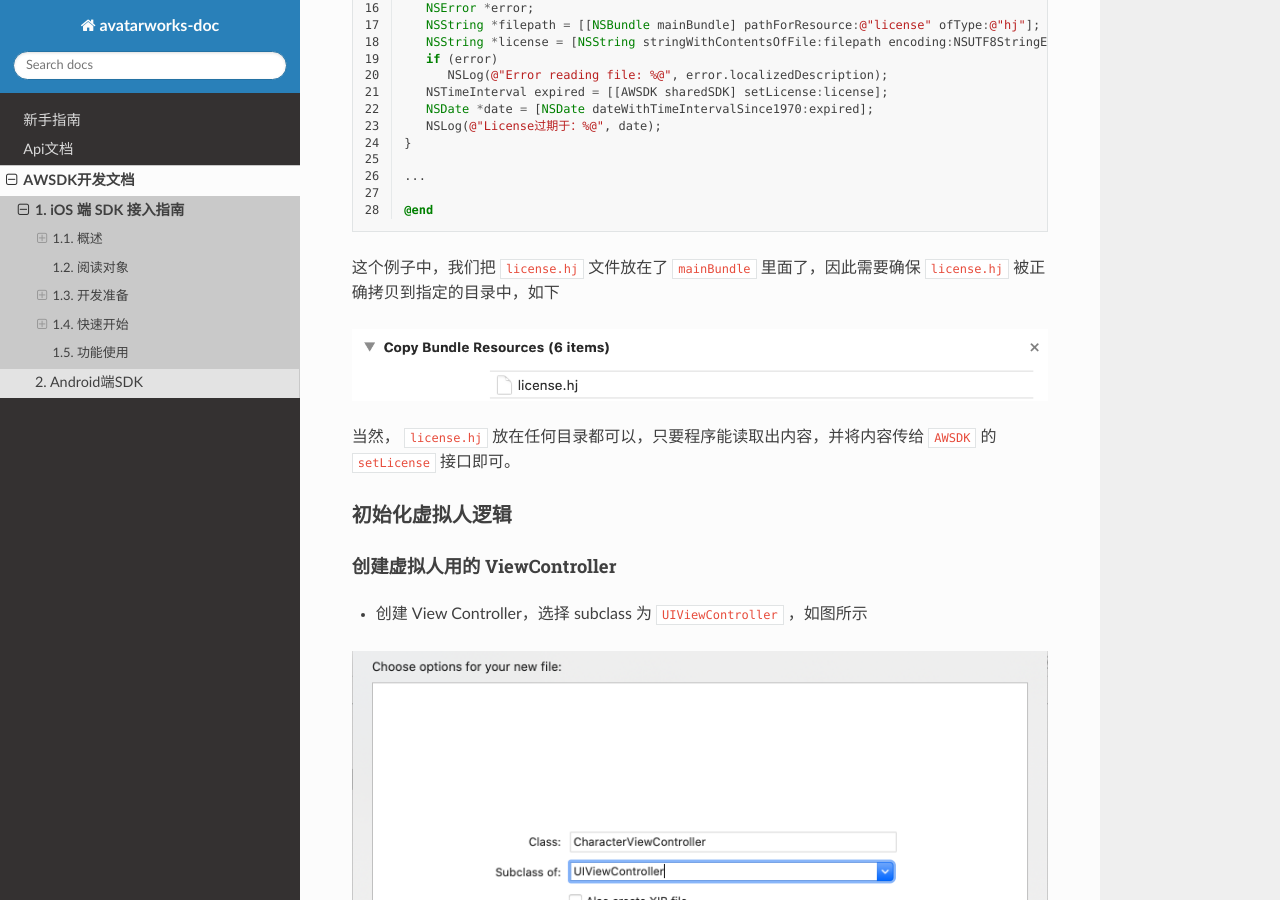
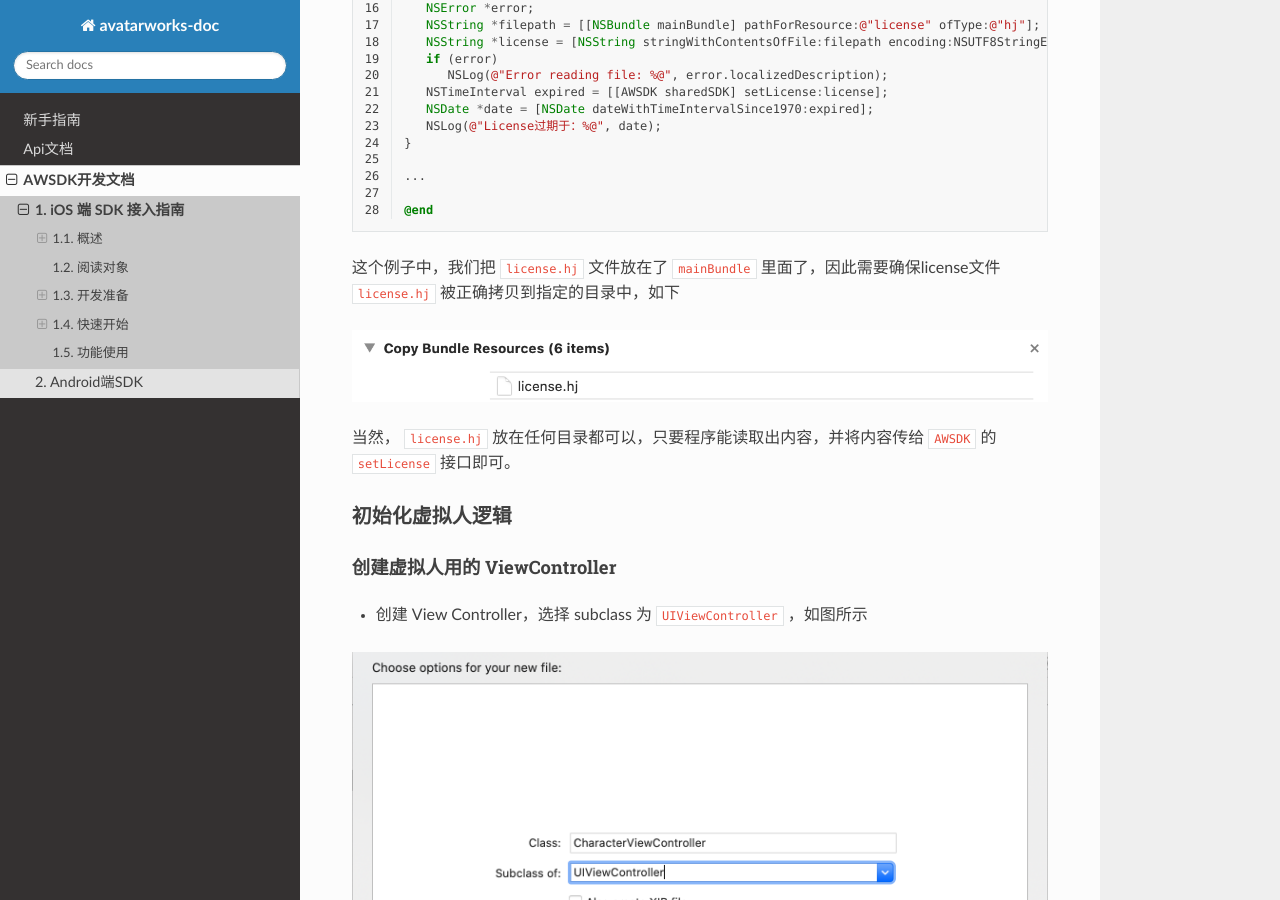
Before and after one commit to avatarworks/doc, a Sphinx documentation site: the page built from source/awsdk/ios.rst, in a window 1280 px wide and 900 px high, scrolled down 2347 px. Built offline with Sphinx 7.4.7 and the Read the Docs theme 2.0.0, drawn with Linux system fonts in a browser that asks for light colours.

Commit message:
Update ios.rst

```diff
--- a/source/awsdk/ios.rst
+++ b/source/awsdk/ios.rst
@@ -84,7 +84,7 @@ SDK需要取得有效的license文件才可以使用，为此，我们可以在
 
    @end
 
-这个例子中，我们把 ``license.hj`` 文件放在了 ``mainBundle`` 里面了，因此需要确保 ``license.hj`` 被正确拷贝到指定的目录中，如下
+这个例子中，我们把 ``license.hj`` 文件放在了 ``mainBundle`` 里面了，因此需要确保license文件 ``license.hj`` 被正确拷贝到指定的目录中，如下
 
 .. image:: /_static/img/awsdk_license_bundle.png
 
```
